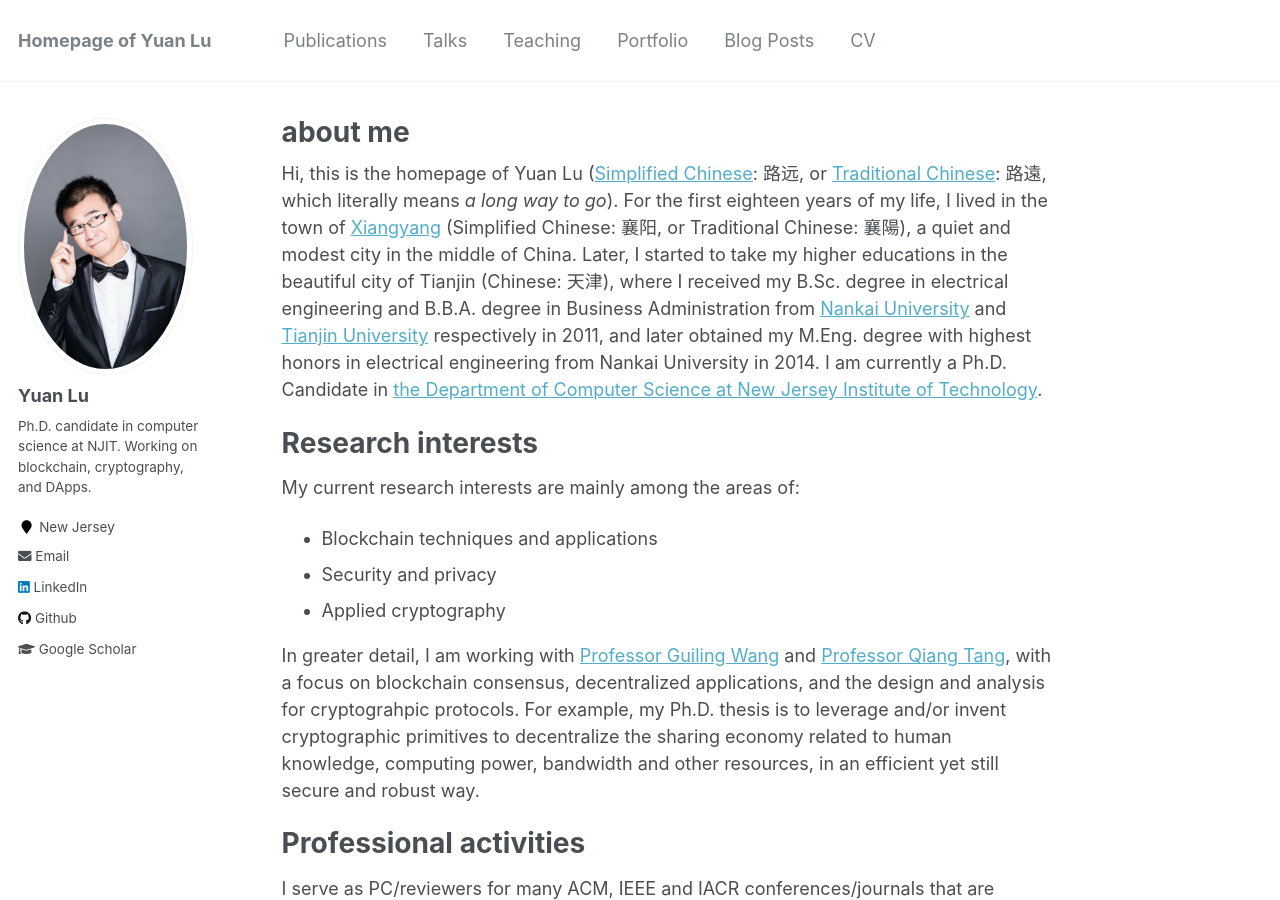
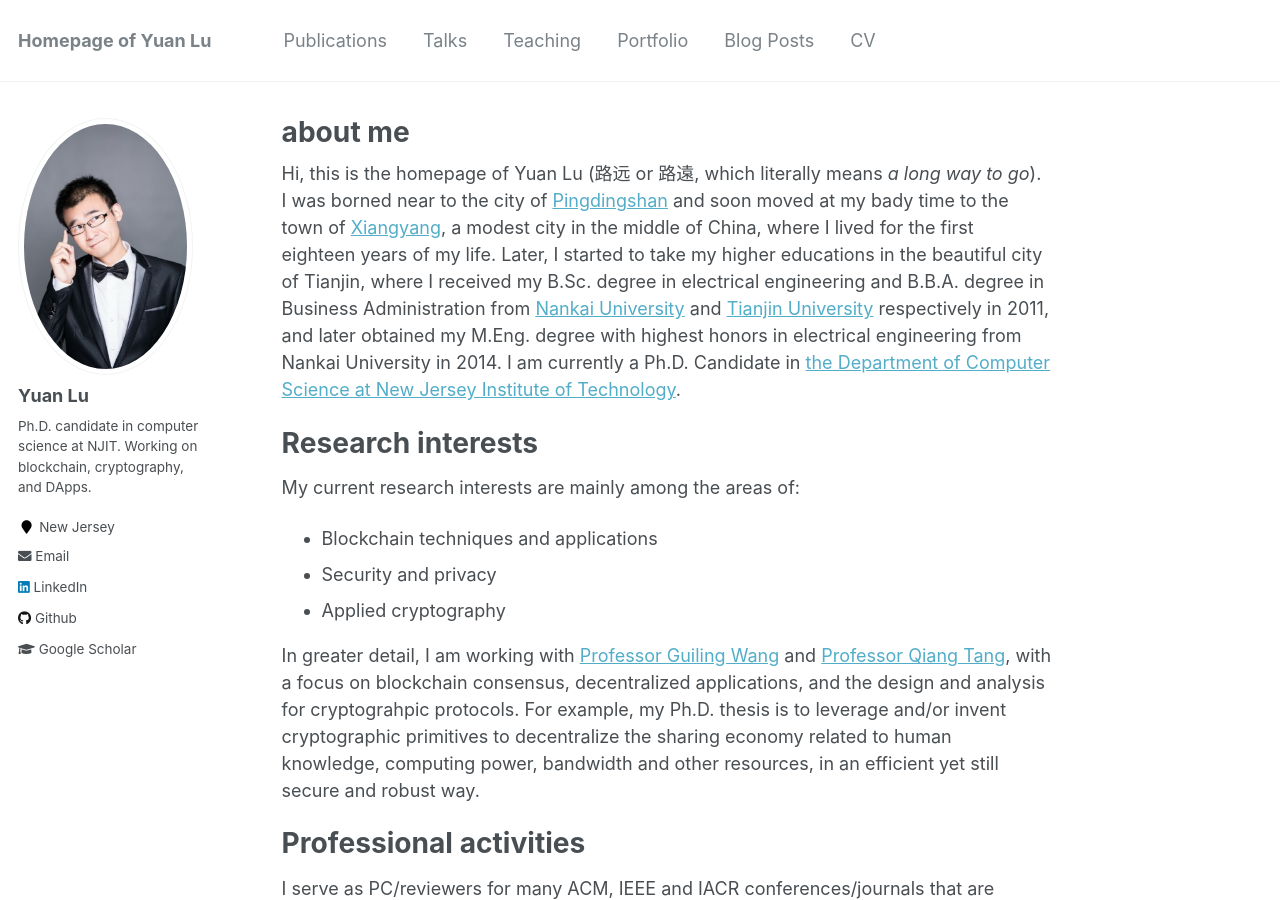
Before and after one commit to yylluu/yylluu.github.io, a Jekyll site: the page built from _pages/about.md, in a window 1280 px wide and 900 px high. Built offline with Jekyll 4.4.1, drawn with Linux system fonts in a browser that asks for light colours.

Commit message:
Update about.md

```diff
--- a/_pages/about.md
+++ b/_pages/about.md
@@ -8,7 +8,7 @@
   - /about.html
 ---
 
-Hi, this is the homepage of Yuan Lu ([Simplified Chinese](https://en.wikipedia.org/wiki/Simplified_Chinese_characters): 路远, or [Traditional Chinese](https://en.wikipedia.org/wiki/Traditional_Chinese_characters): 路遠, which literally means *a long way to go*). For the first eighteen years of my life, I lived in the town of [Xiangyang](https://en.wikipedia.org/wiki/Xiangyang) (Simplified Chinese: 襄阳, or Traditional Chinese: 襄陽), a quiet and modest city in the middle of China. Later, I started to take my higher educations in the beautiful city of Tianjin (Chinese: 天津), where I received my B.Sc. degree in electrical engineering and B.B.A. degree in Business Administration from [Nankai University](https://en.wikipedia.org/wiki/Nankai_University) and [Tianjin University](https://en.wikipedia.org/wiki/Tianjin_University) respectively in 2011, and later obtained my M.Eng. degree with highest honors in electrical engineering from Nankai University in 2014. I am currently a Ph.D. Candidate in [the Department of Computer Science at New Jersey Institute of Technology](https://cs.njit.edu/).
+Hi, this is the homepage of Yuan Lu (路远 or 路遠, which literally means *a long way to go*). I was borned near to the city of [Pingdingshan](https://en.wikipedia.org/wiki/Pingdingshan) and soon moved at my bady time to the town of [Xiangyang](https://en.wikipedia.org/wiki/Xiangyang), a modest city in the middle of China, where I lived for the first eighteen years of my life. Later, I started to take my higher educations in the beautiful city of Tianjin, where I received my B.Sc. degree in electrical engineering and B.B.A. degree in Business Administration from [Nankai University](https://en.wikipedia.org/wiki/Nankai_University) and [Tianjin University](https://en.wikipedia.org/wiki/Tianjin_University) respectively in 2011, and later obtained my M.Eng. degree with highest honors in electrical engineering from Nankai University in 2014. I am currently a Ph.D. Candidate in [the Department of Computer Science at New Jersey Institute of Technology](https://cs.njit.edu/).
 
 
 
```
